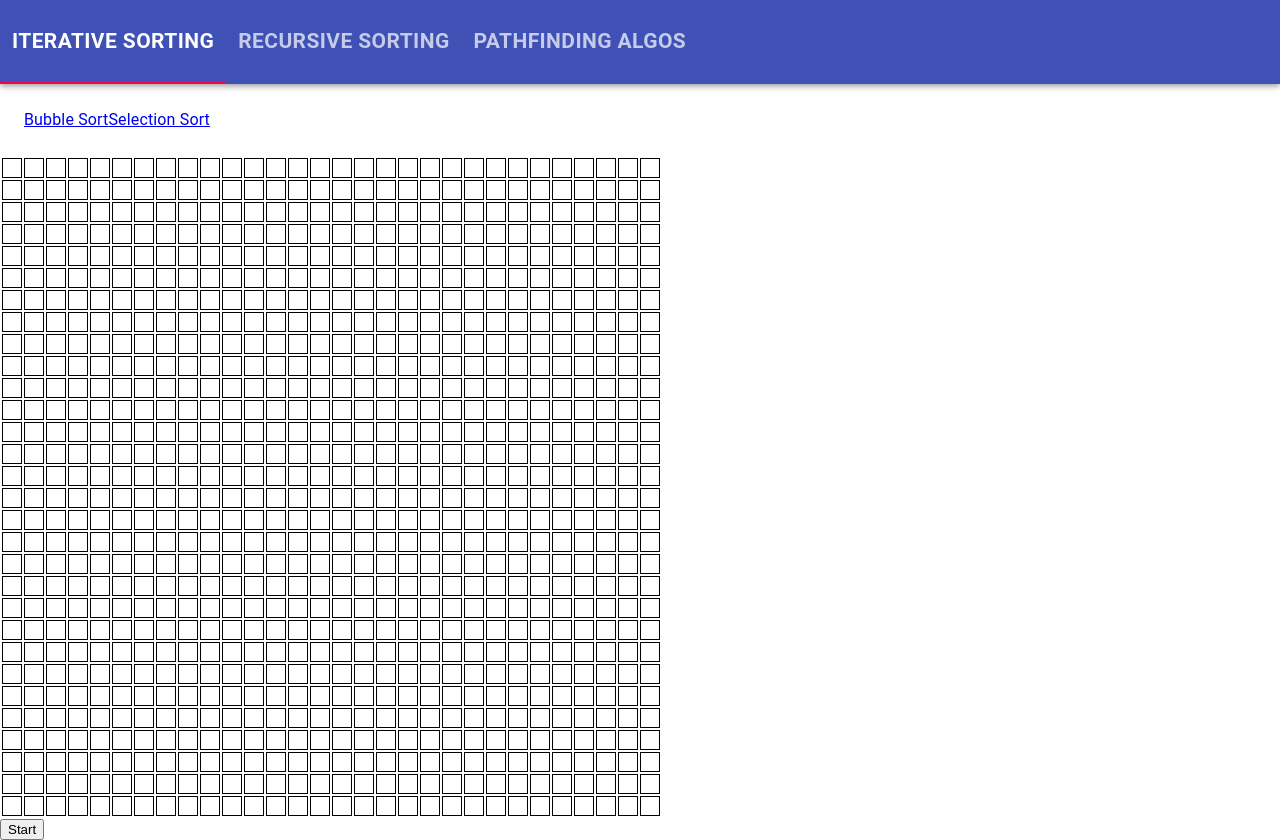
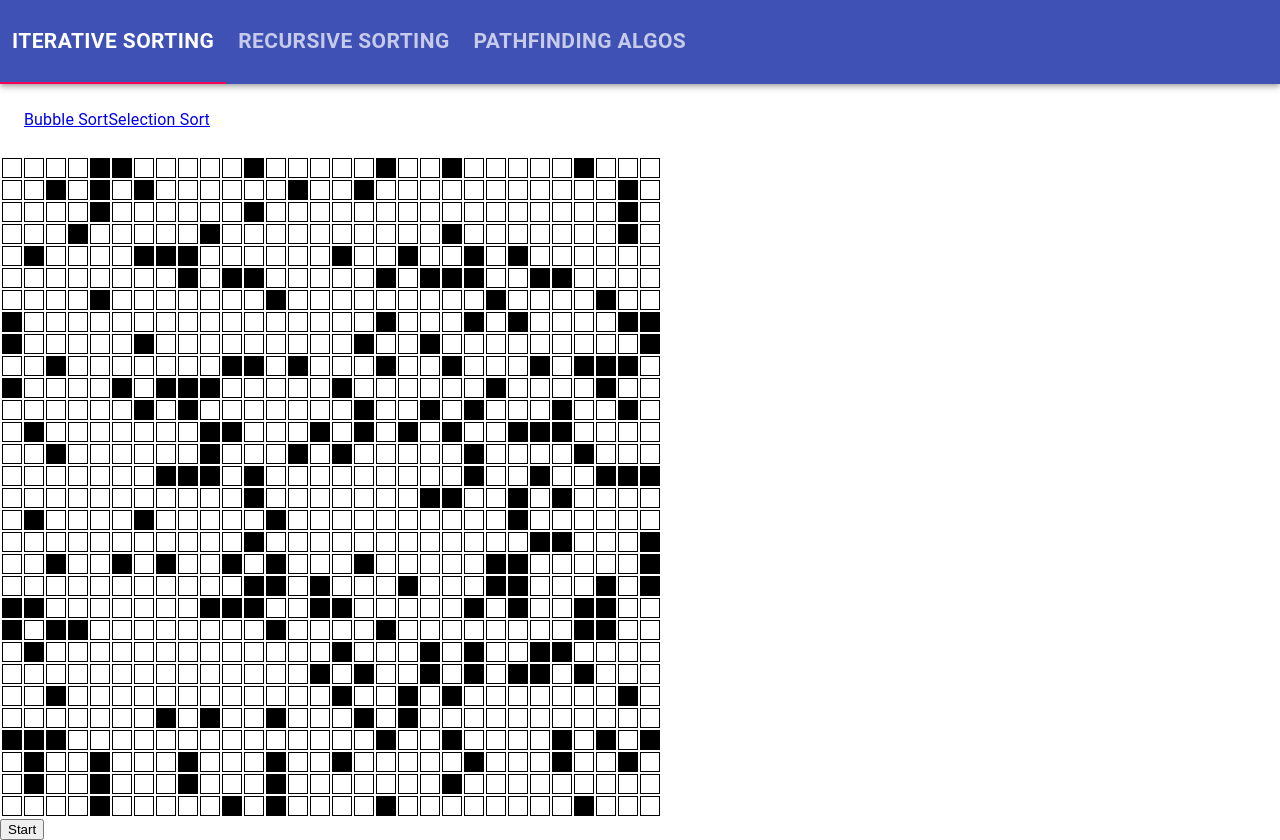
Before and after one commit to BenjaminGrabow/Visualize-Algorithms, a React (Create React App) app in the folder sort_algos/: page /astar in a window 1280 px wide. Built offline with nearby package versions, Linux system fonts and the light colour scheme.

Commit message:
add different styling

```diff
--- a/sort_algos/src/components/PathfindingAlgos/AStar.js
+++ b/sort_algos/src/components/PathfindingAlgos/AStar.js
@@ -45,10 +45,10 @@ function Spot(i, j) {
   this.previous = undefined;
 
   // // Am I a wall?
-  // this.wall = false;
-  // if (random(1) < 0.4) {
-  //   this.wall = true;
-  // }
+  this.wall = false; // Obstacle => wall
+  if (Math.random() > 0.8) {
+    this.wall = true;
+  }
 
   // Figure out who my neighbors are
   this.addNeighbors = function(grid) {
@@ -220,17 +220,21 @@ class AStar extends React.Component {
     // animate the closed and open set
 
     for (let i = 0; i < closedSet.length; i++) {
+      if (!this.state.grid[`${closedSet[i].wall}`]) {
         const closedSetItem = document.getElementById(
           `${closedSet[i].i} ${closedSet[i].j}`
         );
-      closedSetItem.style.backgroundColor = "black";
+        closedSetItem.style.backgroundColor = "red";
+      }
     }
 
     for (let i = 0; i < openSet.length; i++) {
+      if (!this.state.grid[`${openSet[i].wall}`]) {
         const openSetItem = document.getElementById(
           `${openSet[i].i} ${openSet[i].j}`
         );
         openSetItem.style.backgroundColor = "yellow";
+      }
     }
 
     setTimeout(() => this.start(), 200); // because its no while loop we only check for one
@@ -250,7 +254,11 @@ class AStar extends React.Component {
                     <td
                       className="box"
                       id={`${element.i} ${element.j}`}
-                      style={{ backgroundColor: `${element.backgroundColor}` }}
+                      style={{
+                        backgroundColor: `${
+                          element.wall ? "black" : element.backgroundColor
+                        }`
+                      }}
                       key={j}
                     >
                       {/* {element} */}
```
Lines whose indentation alone changed are shown as unchanged.
